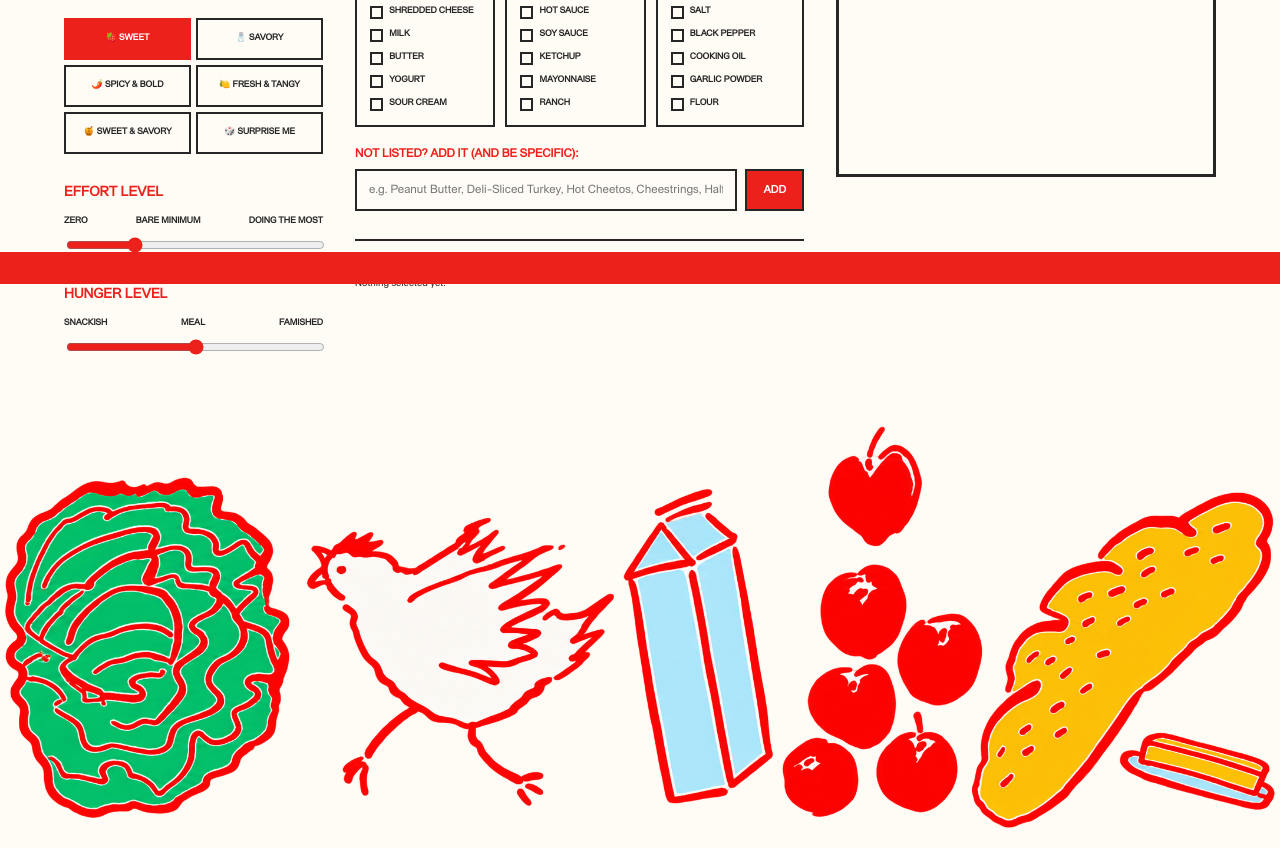
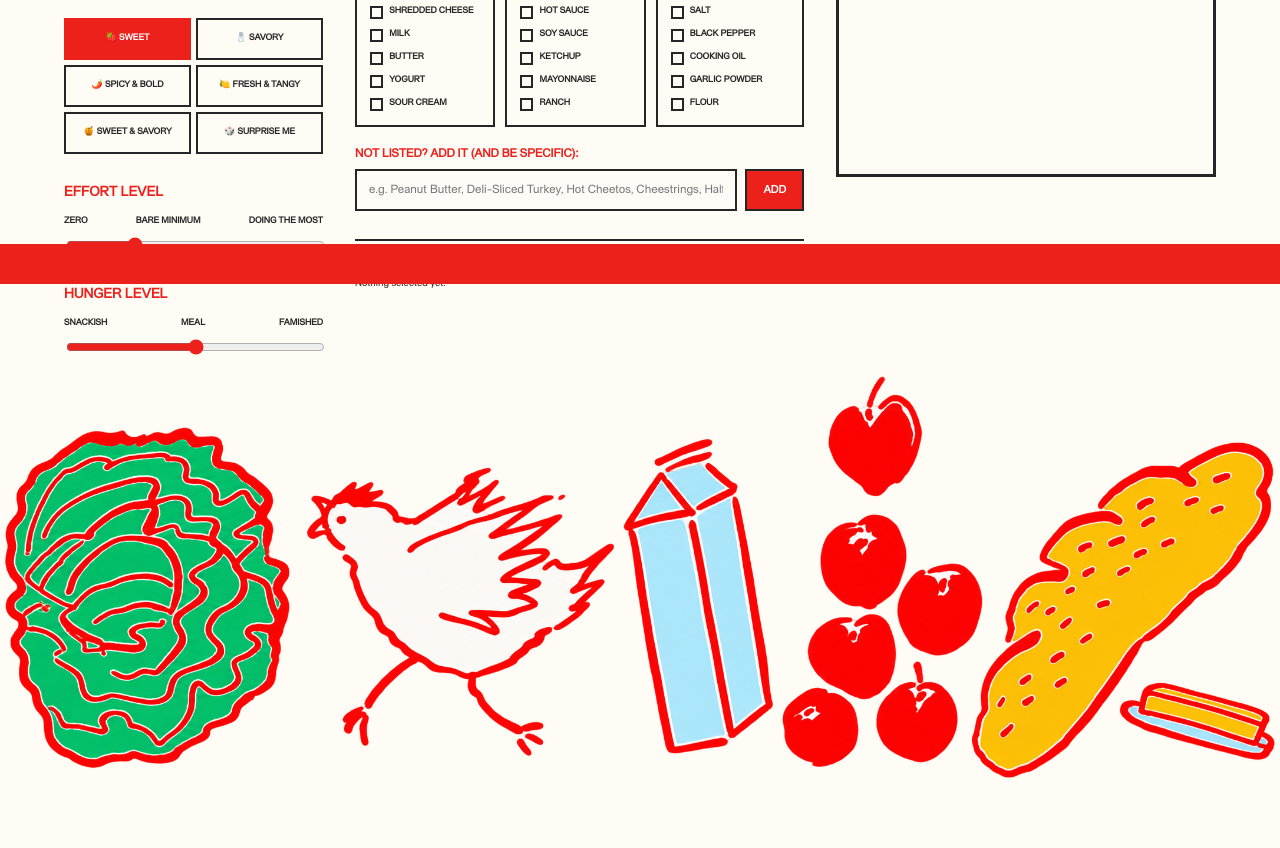
Before and after one commit to iolanilee/pantryraid, a plain HTML site: page index.html in a window 1280 px wide. Shown: the part 516-1364 px from the top of the page. Drawn offline with Linux system fonts and the light colour scheme.

Commit message:
changed height on bottom border

```diff
--- a/styles.css
+++ b/styles.css
@@ -117,7 +117,7 @@ body {
   left: 0;
 
   width: 100%;
-  height: 4vh;
+  height: 5vh;
 
   background: #ed211b;
 
@@ -820,11 +820,10 @@ input[type="checkbox"]:checked
 
 .artwork {
   position: relative;
+  top: -50px;
 
   width: 100%;
-
   z-index: 2;
-
   pointer-events: none;
 }
 
```
